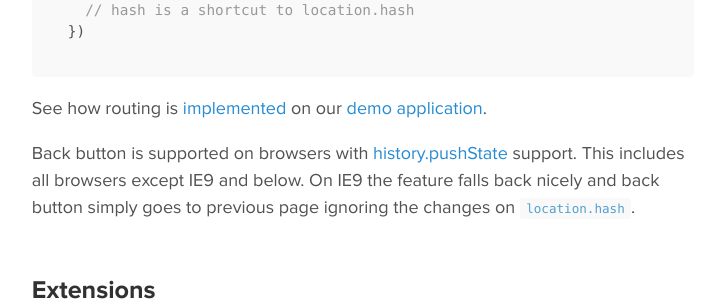
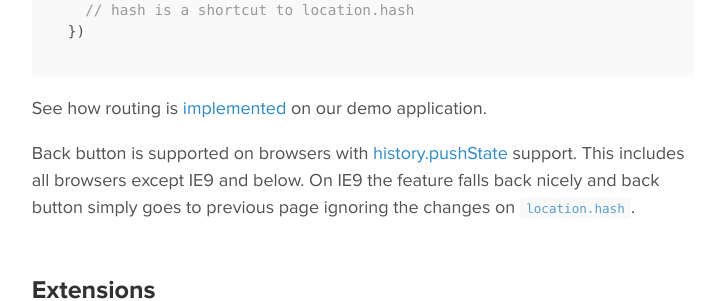
Before and after one commit to riot/riot.github.io, a Jekyll site: the page built from guide/v1.0.md, in a window 1280 px wide and 900 px high, scrolled down 15935 px. Shown: the part 162-463 px from the top of the window, without its empty margins (277-996 px from the left). Built offline with Jekyll 4.4.1, drawn with Linux system fonts in a browser that asks for light colours; Markdown is read by kramdown in place of the engine named in the settings; some of the changed lines change nothing that is shown.

Commit message:
Fix broken links on v1.0 doc

````diff
--- a/guide/v1.0.md
+++ b/guide/v1.0.md
@@ -522,8 +522,7 @@
 })
 ```
 
-See how routing is [implemented](https://github.com/riot/riot
-`script`-admin/blob/master/src/ui/view-switch.js) on our [demo application](../demo/).
+See how routing is [implemented](https://github.com/muut/riot-admin/blob/master/src/ui/view-switch.js) on our demo application.
 
 Back button is supported on browsers with [history.pushState](http://caniuse.com/#feat=history) support. This includes all browsers except IE9 and below. On IE9 the feature falls back nicely and back button simply goes to previous page ignoring the changes on `location.hash`.
 
@@ -559,7 +558,7 @@
 
 Riot applications are smaller and they are written with vanilla JavaScript and jQuery. The business logic is completely separated and it has a nice API. All the functionality around the API is on isolated modules that can be developed independently. The API can be run and tested on the server side, and the application is fast because of the simple architecture and the logic free templating.
 
-All the above concepts are applied on a well documented [demo application](../demo/). It's an administration panel that you can use as a starting point.
+All the above concepts are applied on a well documented [demo application](https://github.com/muut/riotjs-admin). It's an administration panel that you can use as a starting point.
 
 This documentation was a high level introduction to modular JavaScript programming but this is an ongoing process. The next update will add more detailed sections about Riot API, testing, building and deploying.
 
````
